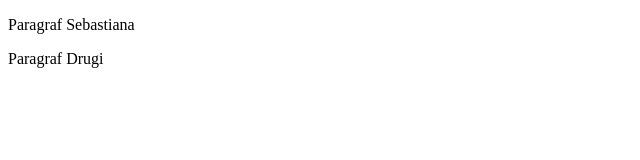
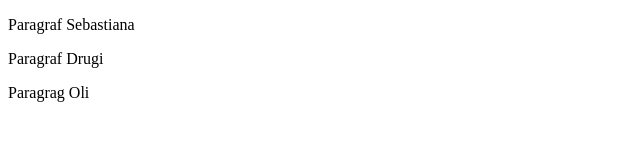
Before and after one commit to strzala92/strzala92.github.io, a plain HTML site: page index.html in a window 1280 px wide. Shown: the whole page, without its empty margins (0-640 px from the left). Drawn offline with Linux system fonts and the light colour scheme.

Commit message:
wprowadzenie paragrafu Oli

```diff
--- a/index.html
+++ b/index.html
@@ -7,5 +7,6 @@
 <body>
     <p>Paragraf Sebastiana</p>
     <p>Paragraf Drugi</p>
+    <p>Paragrag Oli</p>
 </body>
 </html>
```
